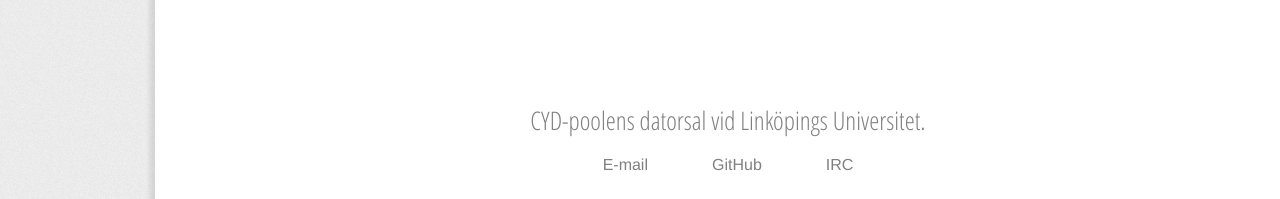
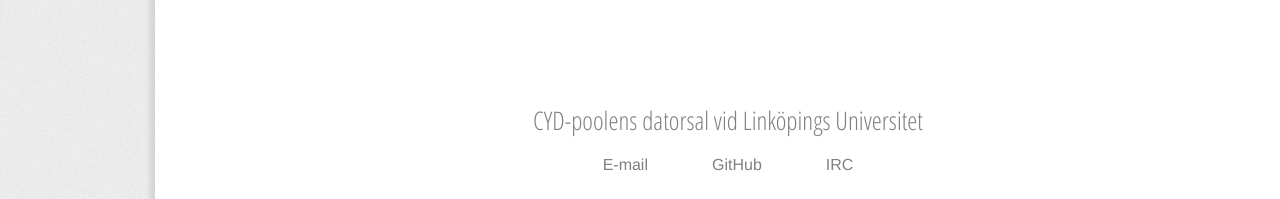
Before and after one commit to CYD-poolen/cyd.liu.se, a Jekyll site: the page built from Printing.md, in a window 1280 px wide. Shown: the part 701-900 px from the top of the page. Built offline with Jekyll 4.4.1, drawn with Linux system fonts in a browser that asks for light colours.

Commit message:
Removed trailing . since it looked odd in the page footer.

```diff
--- a/_config.yml
+++ b/_config.yml
@@ -2,7 +2,7 @@
 title: CYD-poolen
 email: admin@cyd.liu.se
 description: > # this means to ignore newlines until "baseurl:"
-  CYD-poolens datorsal vid Linköpings Universitet.
+  CYD-poolens datorsal vid Linköpings Universitet
 baseurl: "" # the subpath of your site, e.g. /blog/
 url: "http://cyd.liu.se" # the base hostname & protocol for your site
 exclude: [tests, vendor]
```
